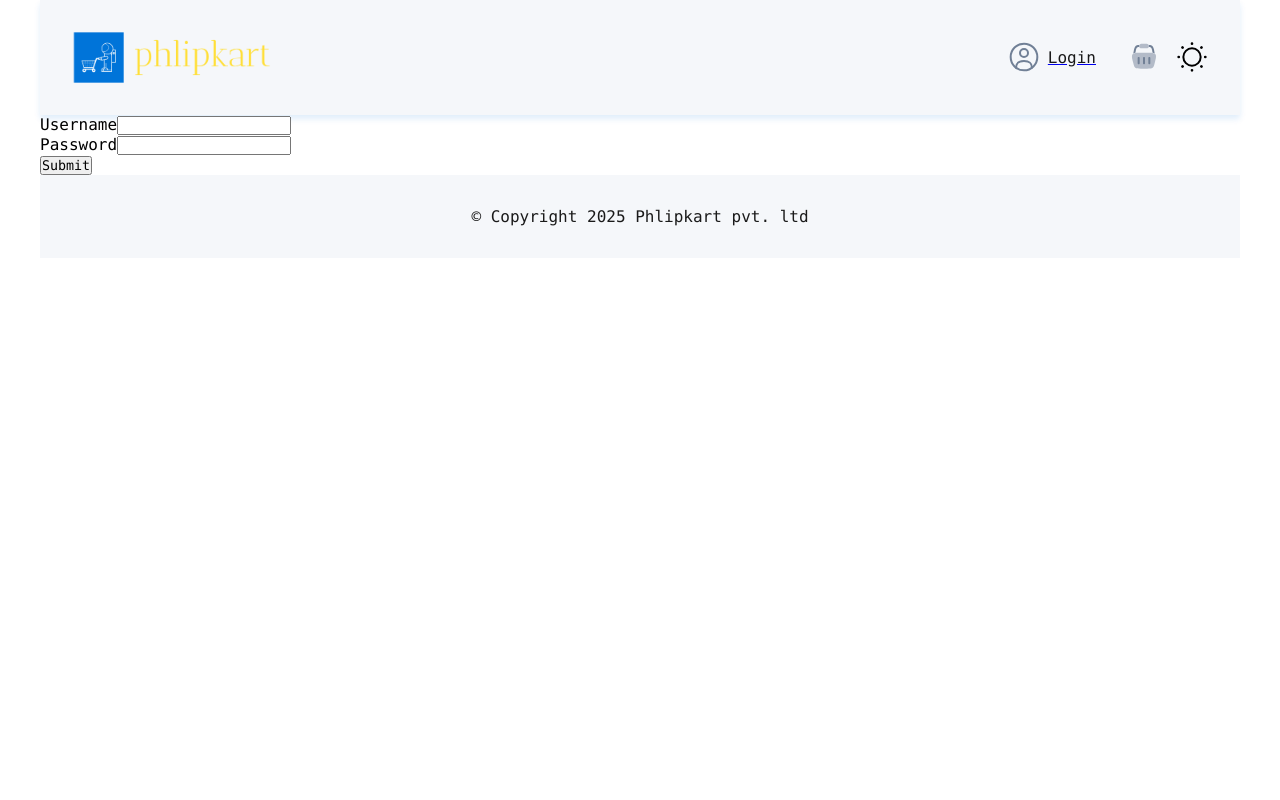
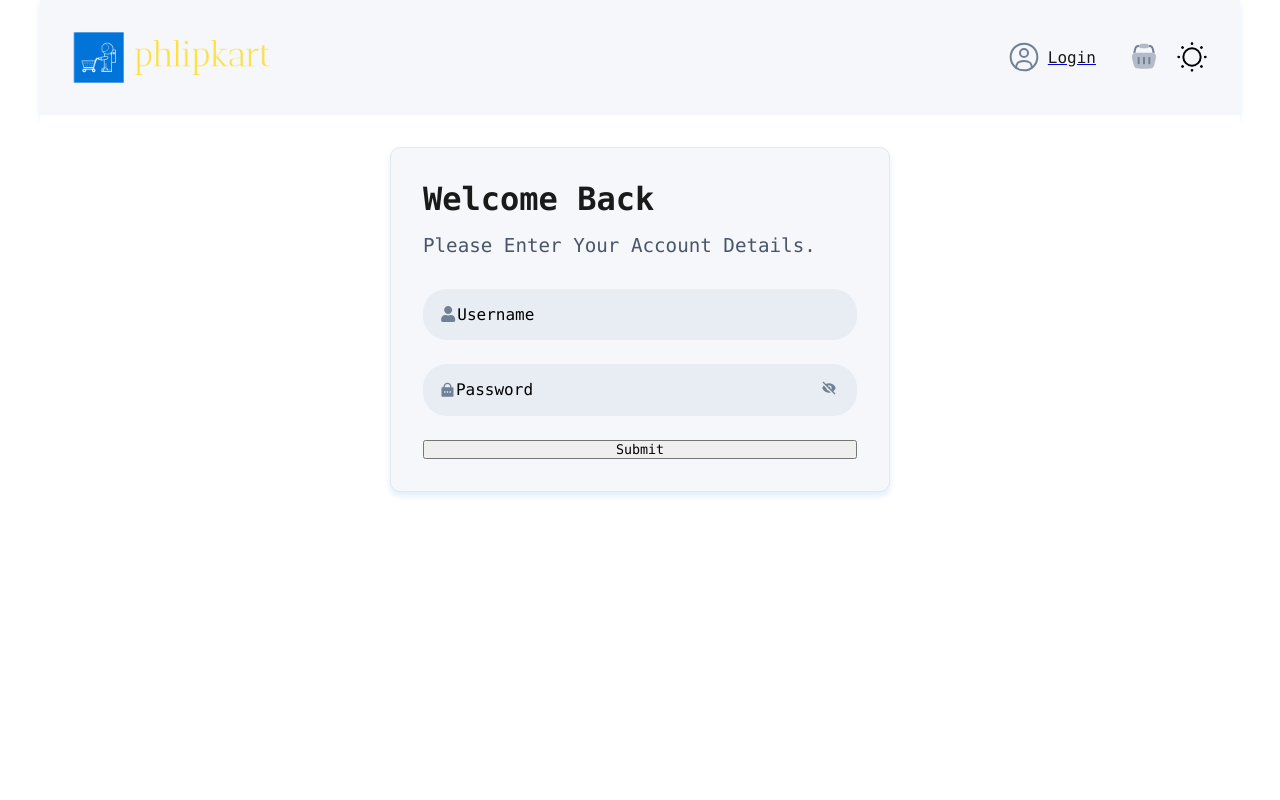
Before and after one commit to shrinath-dev/Sample-projects, a React (Create React App) app in the folder phlipkart/: page /login in a window 1280 px wide. Shown: the top 800 px of the page. Built offline with nearby package versions, Linux system fonts and the light colour scheme.

Commit message:
working on login form

```diff
--- a/phlipkart/src/components/LoginForm/LoginForm.js
+++ b/phlipkart/src/components/LoginForm/LoginForm.js
@@ -1,5 +1,10 @@
 import React, { useState } from "react";
 import styles from './LoginForm.module.css';
+import { FaUser } from "react-icons/fa";
+import { RiLockPasswordFill } from "react-icons/ri";
+import { BiSolidHide } from "react-icons/bi";
+import { BiSolidShow } from "react-icons/bi";
+
 
 
 function LoginForm() {
@@ -7,6 +12,8 @@ function LoginForm() {
         username: '',
         password: '',
     })
+
+    const [showPassword, setShowPassword] = useState(false);
 
 
     const handleChange = (name, value) => {
@@ -16,23 +23,34 @@ function LoginForm() {
         })
     }
 
+
     const handleSubmit = () => {
         // later
     }
 
     return (
         <div className={styles.formContainer}>
-            <form name="login" onSubmit={handleSubmit}>
+            <form name="login" className={styles.form} onSubmit={handleSubmit}>
                 <div className={styles.formGroup}>
-                    <label for='username' className={styles.label}>Username</label>
-                    <input type="text" name='username' value={formData.username}
-                        onChange={(e) => handleChange(e.target.name, e.target.value)} />
+                    <FaUser className={styles.icon} />
+                    <label htmlFor='username' className={styles.label}>Username</label>
+                    <input autoComplete="true" name="username" id="username" type="text" value={formData.username}
+                        onChange={(e) => handleChange(e.target.name, e.target.value)}
+                        required />
                 </div>
 
                 <div className={styles.formGroup}>
-                    <label for='password' className={styles.label}>Password</label>
-                    <input type="password" name='password' value={formData.password}
-                        onChange={(e) => handleChange(e.target.name, e.target.value)} />
+                    <RiLockPasswordFill className={styles.icon} />
+                    <label htmlFor='password' className={styles.label}>Password</label>
+                    <input name="password" id="password" type={showPassword ? 'text' : 'password'} value={formData.password}
+                        onChange={(e) => handleChange(e.target.name, e.target.value)}
+                        required />
+                    <div onClick={() => setShowPassword(prev => !prev)} className={styles.passVisibilityToggler}>
+                        {
+                            showPassword ? <BiSolidShow className={styles.icon} /> : <BiSolidHide className={styles.icon} />
+                        }
+                    </div>
+
                 </div>
 
                 <button type='submit'>Submit</button>
--- a/phlipkart/src/components/LoginForm/LoginForm.module.css
+++ b/phlipkart/src/components/LoginForm/LoginForm.module.css
@@ -0,0 +1,42 @@
+.formContainer{
+    display: flex;
+    gap: 1.5rem;
+    justify-content: center;
+    align-items: center;
+    padding: clamp(1rem, 5vw, 2rem);
+    padding-top:0;
+    width: 100%;
+}
+
+.form{
+    display: flex;
+    flex-direction: column;
+    gap: 1.5rem;
+    width: 100%;
+}
+
+input[type=text], input[type=password]{
+    background-color: transparent;
+    border: none;
+    outline: none;
+    width: 100%;
+    font-size: 1rem;
+    color: var(--text-primary);
+}
+
+
+.icon{
+    width: 24px;
+    filter: invert(50%) sepia(9%) saturate(897%) hue-rotate(176deg)
+        brightness(97%) contrast(88%);
+}
+
+.formGroup{
+    display:flex;
+    width: 100%;
+    justify-content: center;
+    align-items: center;
+    border-radius: 1.5rem;
+    padding: 1rem 1rem;
+    background-color: var(--bg-tertiary);
+}
--- a/phlipkart/src/pages/LoginPage/LoginPage.js
+++ b/phlipkart/src/pages/LoginPage/LoginPage.js
@@ -1,13 +1,23 @@
 import React from "react";
 import styles from './LoginPage.module.css';
 import { LoginForm } from "../../components";
+import { useThemeContext } from "../../context";
 
 
 function LoginPage() {
 
+    const { theme } = useThemeContext();
+
     return (
-        <div className={styles.loginPageContainer}>
-            <LoginForm />
+        <div data-theme={theme} className={styles.loginPageContainer}>
+
+            <div className={styles.loginForm}>
+                <div className={styles.sectionHead}>
+                    <p className={styles.heading}>Welcome Back</p>
+                    <p className={styles.subHeading}>Please Enter Your Account Details.</p>
+                </div>
+                <LoginForm />
+            </div>
         </div>
     )
 };
--- a/phlipkart/src/pages/LoginPage/LoginPage.module.css
+++ b/phlipkart/src/pages/LoginPage/LoginPage.module.css
@@ -0,0 +1,40 @@
+.loginPageContainer{
+    max-width: 1200px;
+    background-color: var(--bg-primary);
+    min-height: 100vh;
+    padding-top: 2rem;
+}
+
+.loginForm{
+    background-color: var(--bg-secondary);
+    margin: 0 auto;
+    display: flex;
+    flex-direction: column;
+    justify-content: center;
+    align-items: center;
+    gap: 2rem;
+    width: 500px;
+    max-width: 90%;
+    border-radius: 10px;
+    box-shadow: var(--shadow-md);
+    border: 1px solid var(--border-color)
+}
+.sectionHead{
+    padding: clamp(1rem, 5vw, 2rem);
+    padding-bottom: 0;
+    width: 100%;
+}
+
+.heading{
+    font-size: 2rem;
+    font-weight: bold;
+    color: var(--text-primary);
+    text-align: left;
+}
+
+.subHeading{
+    margin-top: 1rem;
+    font-size: 1.2rem;
+    color: var(--text-secondary);
+    text-align: left;
+}
```
